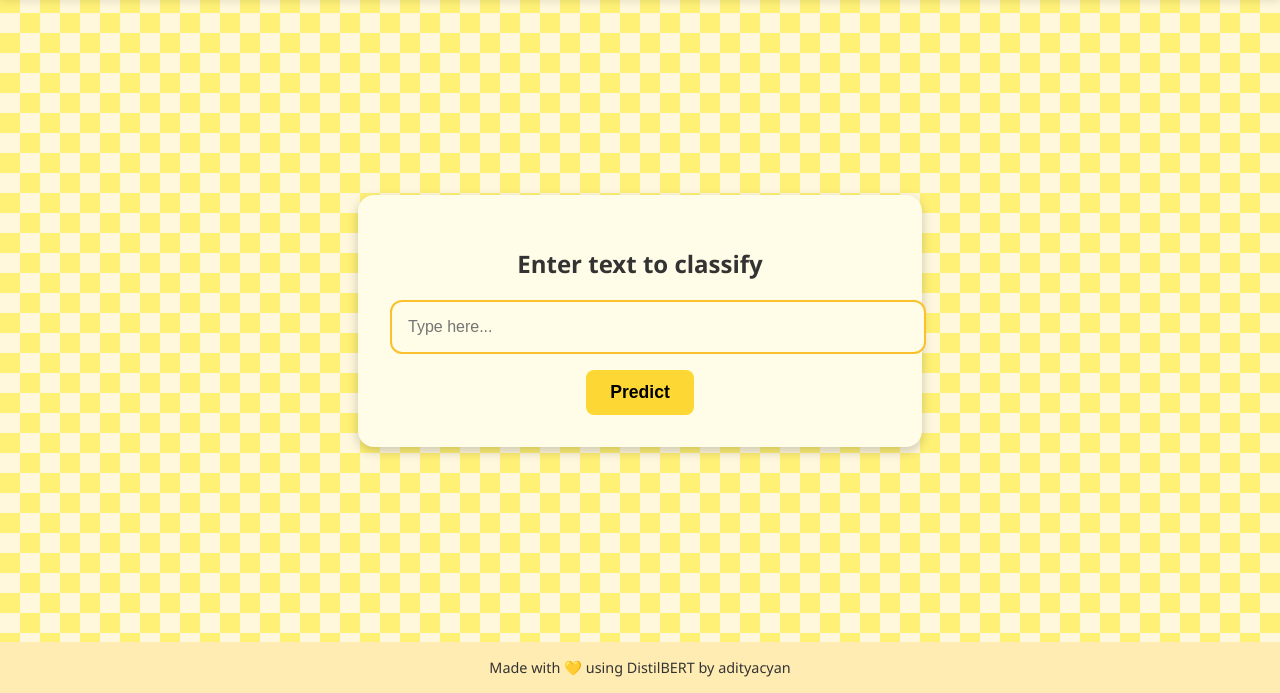
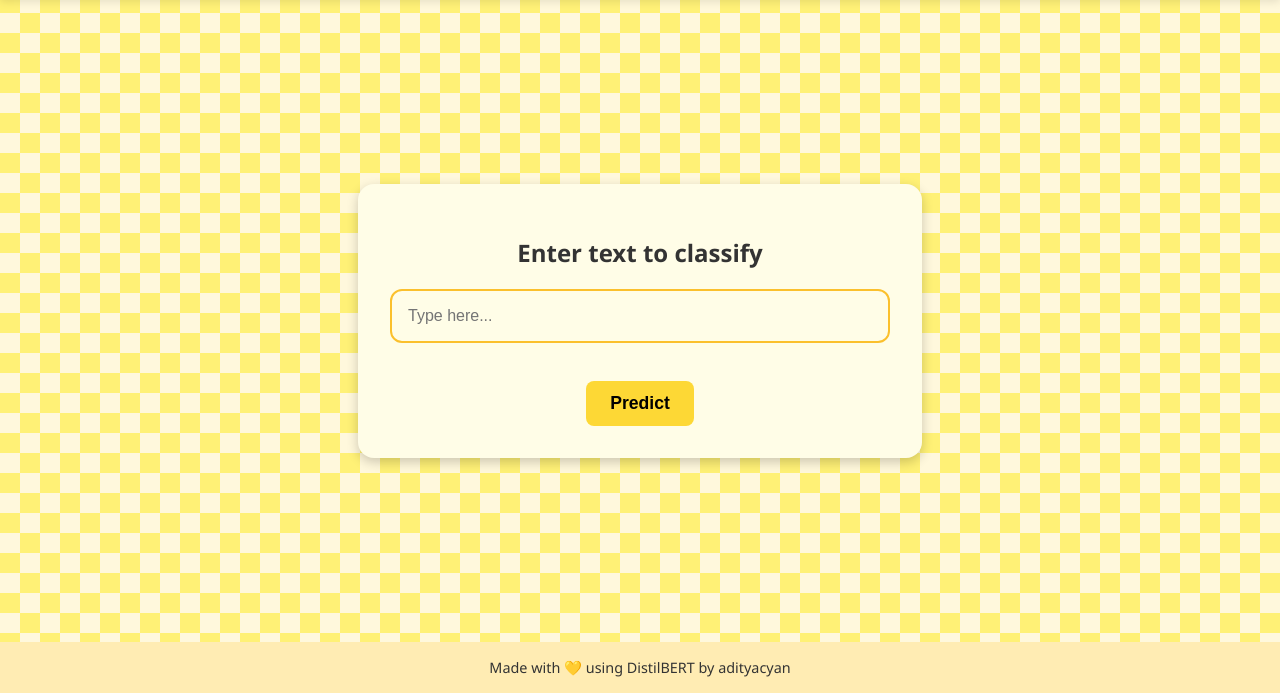
Before and after one commit to adityacyan/distilbert, a Flask app: page / in a window 1280 px wide. Shown: the part 107-800 px from the top of the page. Run offline with Flask 3, Linux system fonts and the light colour scheme.

Commit message:
updated the box css as it was not aligned

```diff
--- a/templates/index.html
+++ b/templates/index.html
@@ -41,11 +41,13 @@
             background-color: #fffde7;
             border-radius: 16px;
             padding: 2rem;
+            align-items: center;
             box-shadow: 0 4px 12px rgba(0, 0, 0, 0.2);
             text-align: center;
             max-width: 500px;
             width: 90%;
         }
+
 
         input[type="text"] {
             width: 100%;
@@ -54,6 +56,9 @@
             border: 2px solid #fbc02d;
             border-radius: 12px;
             background-color: #fffde7;
+            box-sizing: border-box;
+            display: block;
+
         }
 
         button {
@@ -119,7 +124,7 @@
             <h2>Enter text to classify</h2>
 
             <form method="POST" id="form">
-                <input type="text" name="text" placeholder="Type here..." required>
+                <input class="inp" type="text" name="text" placeholder="Type here..." required>
                 <br>
                 <button type="submit">Predict</button>
             </form>
```
